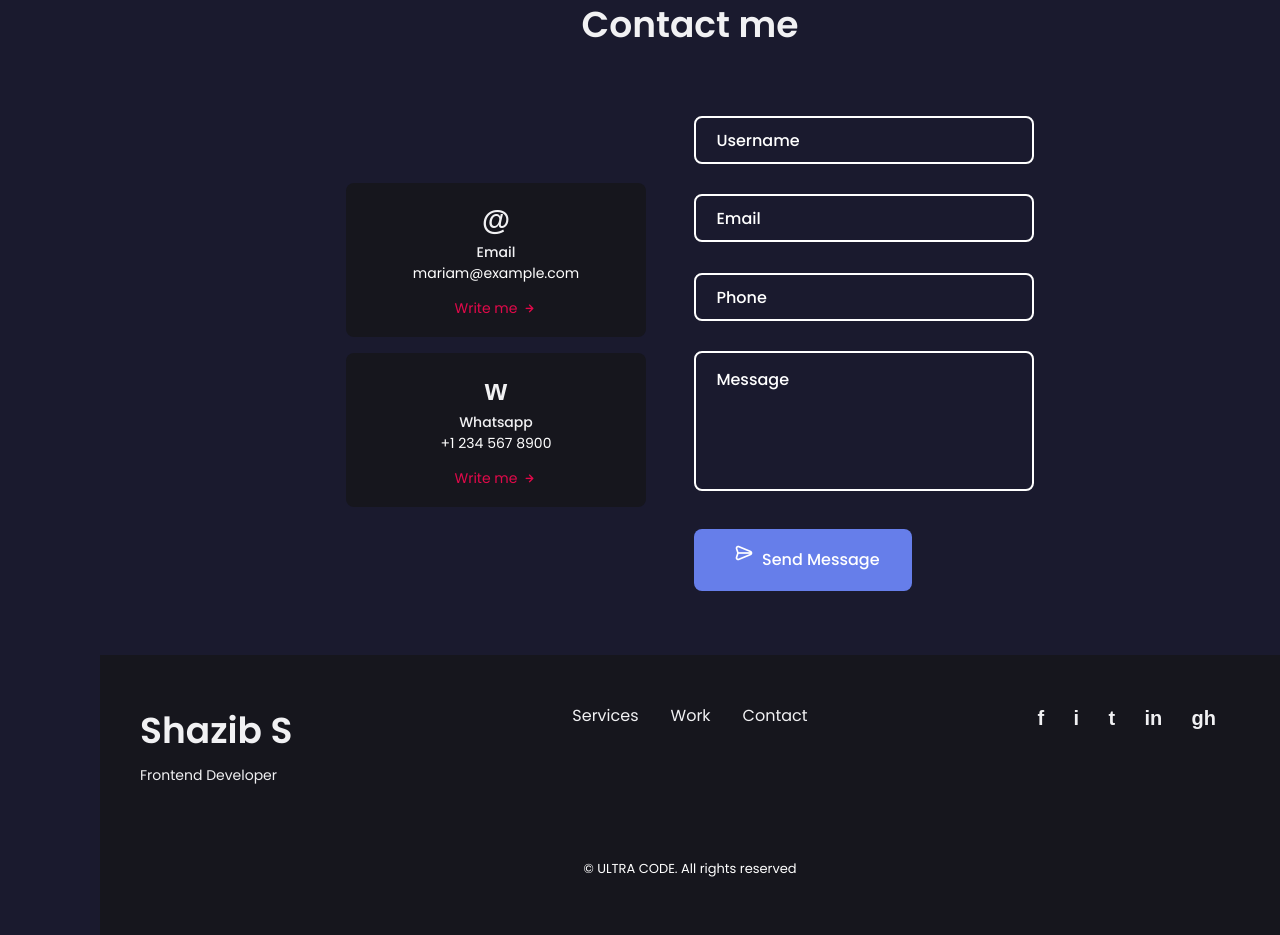
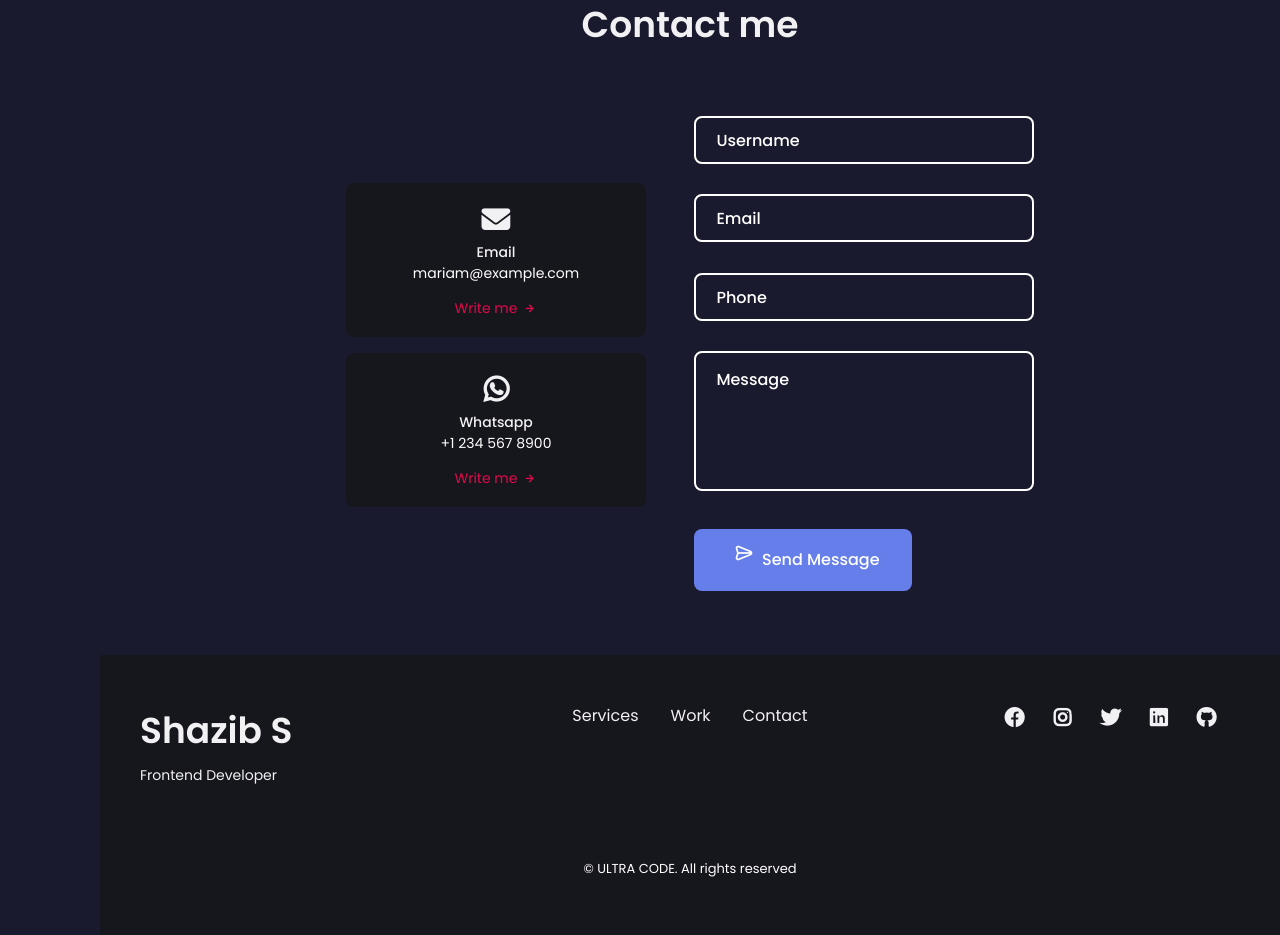
Before and after one commit to SSIDDIQUE2k/Personal_Portfolio-2.0-, a Django app: page / in a window 1280 px wide. Shown: the part 4304-5239 px from the top of the page. Run offline with Django 4.2, Linux system fonts and the light colour scheme; data comes from the database, SQL or seed files in the repository; data that the repository does not hold is empty; some web fonts are replaced.

Commit message:
Fix icon loading - add Font Awesome backup icons

```diff
--- a/templates/index.html
+++ b/templates/index.html
@@ -6,21 +6,58 @@
     <title>{{ site_settings.site_title|default:"Portfolio - Shazib" }}</title>
     <meta name="description" content="{{ site_settings.site_description|default:"Frontend Developer Portfolio" }}">
     <meta name="keywords" content="{{ site_settings.site_keywords|default:"portfolio, frontend, developer, web design" }}">
+    <!-- Primary icon fonts -->
     <link rel="stylesheet" href="https://unicons.iconscout.com/release/v4.0.8/css/line.css">
     <link href='https://unpkg.com/boxicons@2.1.4/css/boxicons.min.css' rel='stylesheet'>
     <link rel="stylesheet" href="https://cdn.jsdelivr.net/npm/swiper@11/swiper-bundle.min.css"/>
 
+    <!-- Backup icon fonts -->
+    <link rel="stylesheet" href="https://cdnjs.cloudflare.com/ajax/libs/font-awesome/6.4.0/css/all.min.css">
+    <link rel="stylesheet" href="https://cdn.jsdelivr.net/npm/bootstrap-icons@1.11.0/font/bootstrap-icons.css">
+
     <!-- Fallback for icons if CDN fails -->
     <style>
-        /* Ensure icons are visible even if CDN fails */
-        .uil-facebook-f:before { content: "f"; font-family: Arial, sans-serif; font-weight: bold; }
-        .uil-instagram:before { content: "i"; font-family: Arial, sans-serif; font-weight: bold; }
-        .uil-twitter:before { content: "t"; font-family: Arial, sans-serif; font-weight: bold; }
-        .uil-linkedin:before { content: "in"; font-family: Arial, sans-serif; font-weight: bold; }
-        .uil-github:before { content: "gh"; font-family: Arial, sans-serif; font-weight: bold; }
-        .uil-whatsapp:before { content: "w"; font-family: Arial, sans-serif; font-weight: bold; }
-        .uil-envelope-edit:before { content: "@"; font-family: Arial, sans-serif; font-weight: bold; }
-        .uil-facebook-messenger:before { content: "m"; font-family: Arial, sans-serif; font-weight: bold; }
+        /* Enhanced icon fallbacks with Font Awesome backup */
+        .uil-facebook-f:before {
+            content: "\f09a";
+            font-family: "Font Awesome 6 Free", "Font Awesome 6 Brands", Arial, sans-serif;
+            font-weight: 900;
+        }
+        .uil-instagram:before {
+            content: "\f16d";
+            font-family: "Font Awesome 6 Free", "Font Awesome 6 Brands", Arial, sans-serif;
+            font-weight: 900;
+        }
+        .uil-twitter:before {
+            content: "\f099";
+            font-family: "Font Awesome 6 Free", "Font Awesome 6 Brands", Arial, sans-serif;
+            font-weight: 900;
+        }
+        .uil-linkedin:before {
+            content: "\f08c";
+            font-family: "Font Awesome 6 Free", "Font Awesome 6 Brands", Arial, sans-serif;
+            font-weight: 900;
+        }
+        .uil-github:before {
+            content: "\f09b";
+            font-family: "Font Awesome 6 Free", "Font Awesome 6 Brands", Arial, sans-serif;
+            font-weight: 900;
+        }
+        .uil-whatsapp:before {
+            content: "\f232";
+            font-family: "Font Awesome 6 Free", "Font Awesome 6 Brands", Arial, sans-serif;
+            font-weight: 900;
+        }
+        .uil-envelope-edit:before {
+            content: "\f0e0";
+            font-family: "Font Awesome 6 Free", "Font Awesome 6 Brands", Arial, sans-serif;
+            font-weight: 900;
+        }
+        .uil-facebook-messenger:before {
+            content: "\f39f";
+            font-family: "Font Awesome 6 Free", "Font Awesome 6 Brands", Arial, sans-serif;
+            font-weight: 900;
+        }
 
         /* Ensure social links and contact info are visible */
         .home-social-link {
@@ -823,12 +860,22 @@
         console.log('=== PORTFOLIO DEBUG INFO ===');
         console.log('CSS loaded:', document.querySelector('link[href*="style.css"]') ? 'Yes' : 'No');
         console.log('Unicons loaded:', document.querySelector('link[href*="unicons"]') ? 'Yes' : 'No');
+        console.log('Font Awesome loaded:', document.querySelector('link[href*="font-awesome"]') ? 'Yes' : 'No');
         console.log('Boxicons loaded:', document.querySelector('link[href*="boxicons"]') ? 'Yes' : 'No');
         console.log('Swiper loaded:', document.querySelector('link[href*="swiper"]') ? 'Yes' : 'No');
         console.log('Social links found:', document.querySelectorAll('.home-social-link').length);
         console.log('Contact info found:', document.querySelectorAll('.info-item').length);
         console.log('Theme manager loaded:', document.querySelector('script[src*="theme-manager.js"]') ? 'Yes' : 'No');
         console.log('Main JS loaded:', document.querySelector('script[src*="main.js"]') ? 'Yes' : 'No');
+
+        // Test if Font Awesome icons are working
+        const testIcon = document.createElement('i');
+        testIcon.className = 'uil-facebook-f';
+        document.body.appendChild(testIcon);
+        const computedStyle = window.getComputedStyle(testIcon, ':before');
+        const iconContent = computedStyle.getPropertyValue('content');
+        console.log('Icon content test:', iconContent);
+        document.body.removeChild(testIcon);
 
         // Check if CSS is actually applied
         const testEl = document.createElement('div');
```
